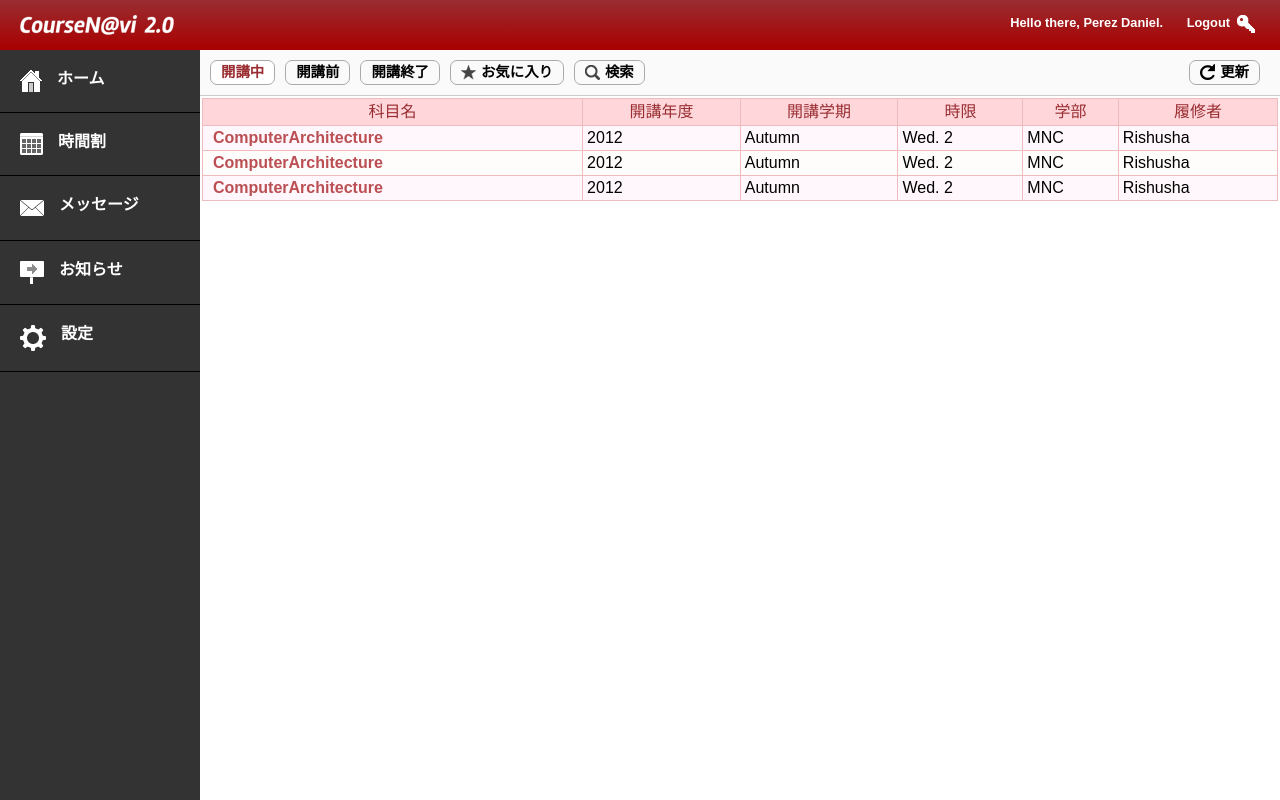
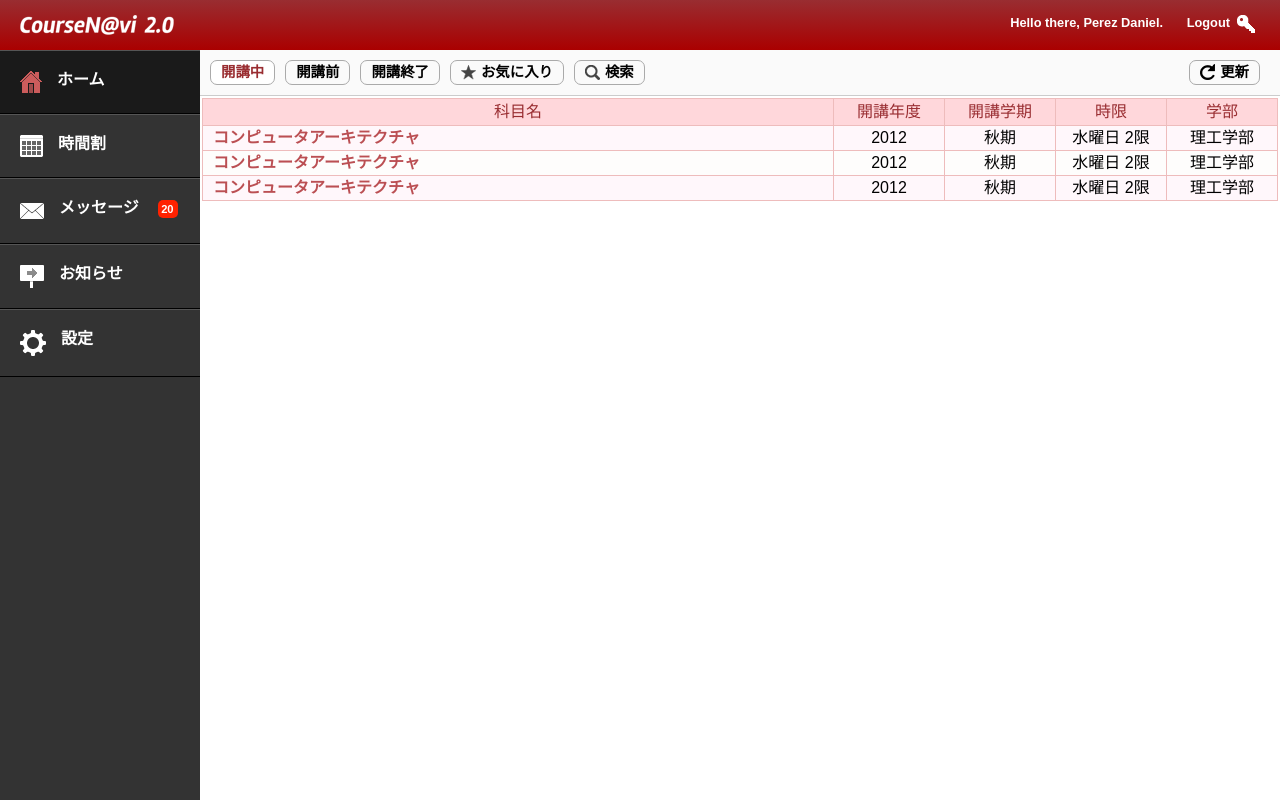
Before and after one commit to danhper/net-portal, a Django app: page / in a window 1280 px wide. Run offline with Django 3.2, Linux system fonts and the light colour scheme.

Commit message:
Modify sidebar

```diff
--- a/static/sass/screen.scss
+++ b/static/sass/screen.scss
@@ -98,11 +98,9 @@
  		padding:20px 0 20px 20px;
  		font-weight:bold;
  		cursor: pointer;
+ 		border-top:1px solid #555;
  		border-bottom:1px solid #000;
  		color:white;
- 		&:not(:first-child){
- 			border-top:1px solid #555;
- 		}
  		&.active, &:active{
  			background-color:#1a1a1a;
  		}
@@ -119,7 +117,7 @@
  			background:#f20;
  			font-size:0.7em;
  			margin-left:15px;
- 			padding:3px;
+ 			padding:3px 4px 3px 3px;
  		}
  	}
  	.footer {
@@ -218,6 +216,12 @@
  	.body{
  		&.home{
  			@extend %standard-table;
+ 			th{
+ 				&.year, &.season, &.date, &.department{
+ 					width:100px;
+ 				}
+ 			}
+ 			td{text-align:center;}
  		}
  		&.class{
  			padding:0 20px;
--- a/static/stylesheets/screen.css
+++ b/static/stylesheets/screen.css
@@ -241,6 +241,7 @@ a {
   padding: 20px 0 20px 20px;
   font-weight: bold;
   cursor: pointer;
+  border-top: 1px solid #555;
   border-bottom: 1px solid #000;
   color: white;
 }
@@ -294,9 +295,6 @@ a {
   height: 26px;
   width: 26px;
 }
-#sidebar .sidebar ul li:not(:first-child) {
-  border-top: 1px solid #555;
-}
 #sidebar .sidebar ul li.active, #sidebar .sidebar ul li:active {
   background-color: #1a1a1a;
 }
@@ -317,7 +315,7 @@ a {
   background: #f20;
   font-size: 0.7em;
   margin-left: 15px;
-  padding: 3px;
+  padding: 3px 4px 3px 3px;
 }
 #sidebar .footer ul li {
   color: #888;
@@ -408,6 +406,12 @@ a {
 }
 #main .body.home table a:hover, #main .body.message table a:hover, #main .body.news table a:hover {
   text-decoration: underline;
+}
+#main .body.home th.year, #main .body.home th.season, #main .body.home th.date, #main .body.home th.department {
+  width: 100px;
+}
+#main .body.home td {
+  text-align: center;
 }
 #main .body.class {
   padding: 0 20px;
--- a/templates/course_navi/bases/base.html
+++ b/templates/course_navi/bases/base.html
@@ -8,7 +8,9 @@
 <body>
   <div id="content-wrapper">
     <div id="header">
-      <div class="logo"><div class="icons-logo sprite"></div></div>
+      <a href="/">
+        <div class="logo"><div class="icons-logo sprite"></div></div>
+      </a>
       <!-- div class="menu">
         <ul>
           <a href="#"><li class="active"><img src="images/coursenavi_icon.png" width="30" />Course N@vi</li></a>
@@ -22,7 +24,7 @@
     </div>
     <div id="sidebar">
       <div class="sidebar">
-{% block sidebar %}{% endblock %}
+        {% block sidebar %}{% endblock %}
       </div>
       <div class="footer">
 
@@ -30,10 +32,10 @@
     </div>
     <div id="main">
       <div class="header">
-{% block main_header %}{% endblock %}
+        {% block main_header %}{% endblock %}
       </div>
       <div class="body {% block name %}{% endblock %}">
-{% block main_body %}{% endblock %}
+        {% block main_body %}{% endblock %}
       </div>
     </div>
   </div>
--- a/templates/course_navi/index.html
+++ b/templates/course_navi/index.html
@@ -3,7 +3,7 @@
 {% block name %}home{% endblock %}
 
 {% block sidebar %}
-  {% include 'course_navi/subtemplates/sidebar_course_navi.html' %}
+  {% include 'course_navi/subtemplates/sidebar_course_navi.html' with home='active' %}
 {% endblock %}
 
 {% block main_header %}
@@ -23,38 +23,34 @@
 <table>
   <thead>
     <tr>
-      <th>科目名</th>
-      <th>開講年度</th>
-      <th>開講学期</th>
-      <th>時限</th>
-      <th>学部</th>
-      <th>履修者</th>
+      <th class="subject">科目名</th>
+      <th class="year">開講年度</th>
+      <th class="season">開講学期</th>
+      <th class="date">時限</th>
+      <th class="department">学部</th>
     </tr>
   </thead>
   <tbody>
     <tr>
-      <th><a href="#">ComputerArchitecture</a></th>
+      <th><a href="#">コンピュータアーキテクチャ</a></th>
       <td>2012</td>
-      <td>Autumn</td>
-      <td>Wed. 2</td>
-      <td>MNC</td>
-      <td>Rishusha</td>
+      <td>秋期</td>
+      <td>水曜日 2限</td>
+      <td>理工学部</td>
     </tr>
     <tr>
-      <th><a href="#">ComputerArchitecture</a></th>
+      <th><a href="#">コンピュータアーキテクチャ</a></th>
       <td>2012</td>
-      <td>Autumn</td>
-      <td>Wed. 2</td>
-      <td>MNC</td>
-      <td>Rishusha</td>
+      <td>秋期</td>
+      <td>水曜日 2限</td>
+      <td>理工学部</td>
     </tr>
     <tr>
-      <th><a href="#">ComputerArchitecture</a></th>
+      <th><a href="#">コンピュータアーキテクチャ</a></th>
       <td>2012</td>
-      <td>Autumn</td>
-      <td>Wed. 2</td>
-      <td>MNC</td>
-      <td>Rishusha</td>
+      <td>秋期</td>
+      <td>水曜日 2限</td>
+      <td>理工学部</td>
     </tr>
   </tbody>
 </table>
--- a/templates/course_navi/lecture.html
+++ b/templates/course_navi/lecture.html
@@ -1,7 +1,7 @@
 {% extends "course_navi/bases/base.html" %}
 
 {% block sidebar %}
-  {% include 'course_navi/subtemplates/sidebar_course_navi.html' %}
+  {% include 'course_navi/subtemplates/sidebar_course_navi.html' with lecture='active' %}
 {% endblock %}
 
 {% block main_header %}
--- a/templates/course_navi/message.html
+++ b/templates/course_navi/message.html
@@ -3,7 +3,7 @@
 {% block name %}message{% endblock %}
 
 {% block sidebar %}
-  {% include 'course_navi/subtemplates/sidebar_course_navi.html' %}
+  {% include 'course_navi/subtemplates/sidebar_course_navi.html' with message='active' %}
 {% endblock %}
 
 {% block main_header %}
--- a/templates/course_navi/news.html
+++ b/templates/course_navi/news.html
@@ -3,7 +3,7 @@
 {% block name %}news{% endblock %}
 
 {% block sidebar %}
-  {% include 'course_navi/subtemplates/sidebar_course_navi.html' %}
+  {% include 'course_navi/subtemplates/sidebar_course_navi.html' with news='active' %}
 {% endblock %}
 
 {% block main_header %}
--- a/templates/course_navi/settings.html
+++ b/templates/course_navi/settings.html
@@ -3,7 +3,7 @@
 {% block name %}news{% endblock %}
 
 {% block sidebar %}
-  {% include 'course_navi/subtemplates/sidebar_course_navi.html' %}
+  {% include 'course_navi/subtemplates/sidebar_course_navi.html' with settings='active' %}
 {% endblock %}
 
 {% block main_header %}
--- a/templates/course_navi/subtemplates/sidebar_course_navi.html
+++ b/templates/course_navi/subtemplates/sidebar_course_navi.html
@@ -1,11 +1,11 @@
 <ul>
-	<a href="/"><li class=""><div class="home sprite"></div>ホーム</li></a>
-	<a href="/timetable"><li class=""><div class="timetable sprite"></div>時間割</li></a>
-	<a href="/message"><li class=""><div class="message sprite"></div>メッセージ
-		{% if true %}
+	<a href="/"><li class="{{ home }}"><div class="home sprite"></div>ホーム</li></a>
+	<a href="/timetable"><li class="{{ timetable }}"><div class="timetable sprite"></div>時間割</li></a>
+	<a href="/message"><li class="{{ message }}"><div class="message sprite"></div>メッセージ
+		{% if unread_messages %}
 			<span class="indicator">{{ unread_messages }}</span>
 		{% endif %}
 	</li></a>
-	<a href="/news"><li class=""><div class="news sprite"></div>お知らせ</li>
-	<a href="/settings"><li class=""><div class="gear sprite"></div>設定</li></a>
+	<a href="/news"><li class="{{ news }}"><div class="news sprite"></div>お知らせ</li>
+	<a href="/settings"><li class="{{ settings }}"><div class="gear sprite"></div>設定</li></a>
 </ul>
--- a/templates/course_navi/timetable.html
+++ b/templates/course_navi/timetable.html
@@ -3,7 +3,7 @@
 {% block name %}timetable{% endblock %}
 
 {% block sidebar %}
-  {% include 'course_navi/subtemplates/sidebar_course_navi.html' %}
+  {% include 'course_navi/subtemplates/sidebar_course_navi.html' with timetable='active' %}
 {% endblock %}
 
 {% block main_header %}
```
Also changed, not shown: 1 other file.
